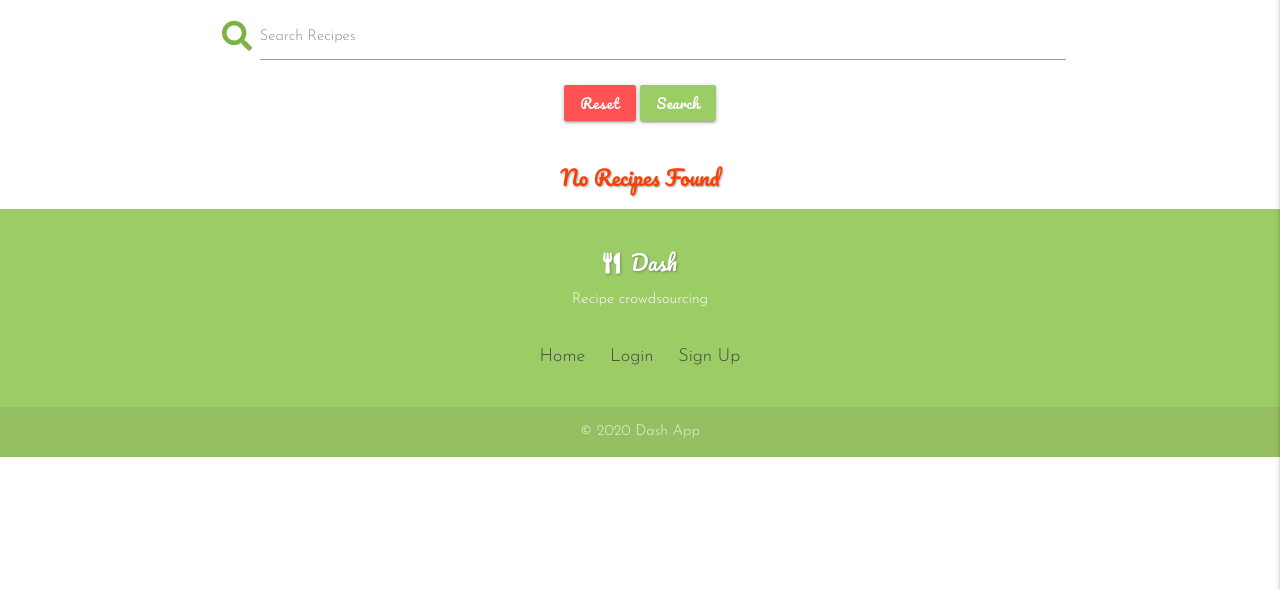
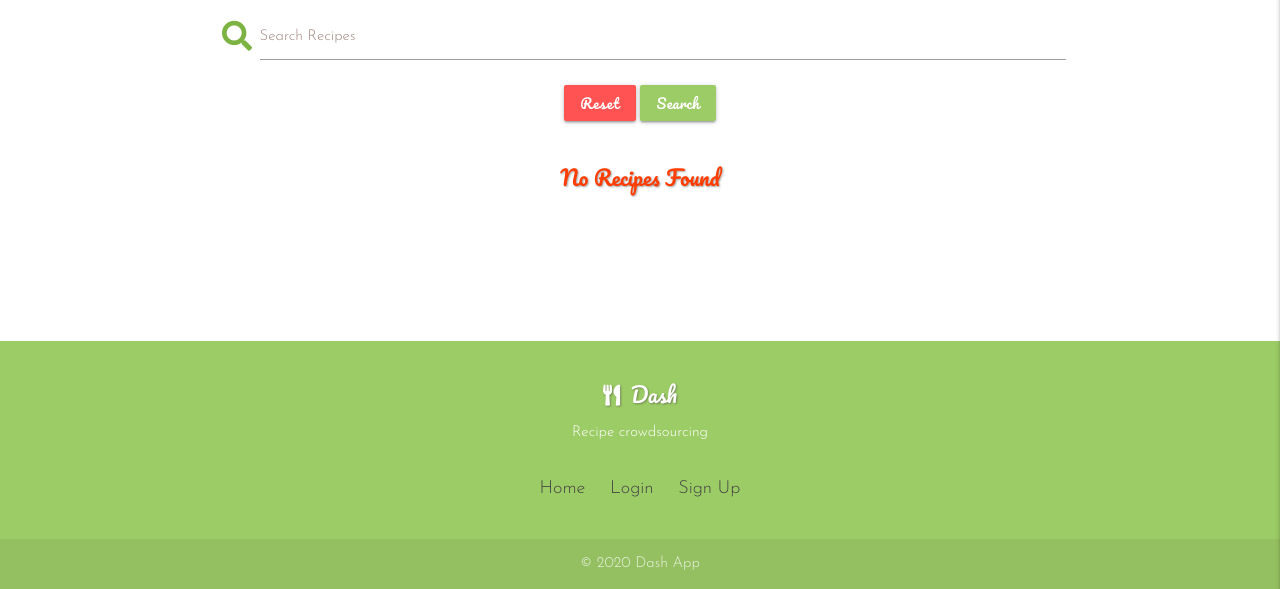
Before and after one commit to alissatroiano/Dash, a Flask app: page / in a window 1280 px wide. Shown: the part 211-800 px from the top of the page. Run offline with Flask 2, Linux system fonts and the light colour scheme; data that the repository does not hold is empty; some libraries are stand-ins or nearby versions.

Commit message:
Repair footer styles

```diff
--- a/static/css/style.css
+++ b/static/css/style.css
@@ -246,8 +246,8 @@ i.fas.fa-user-circle.light-green-text.text-shadow.center-align {
 }
 
 /*--------------------------------------- Footer */
-footer {
-    position: relative;
+footer, .page-footer {
+    position: absolute;
     left: 0;
     bottom: 0;
     width: 100%;
@@ -285,6 +285,7 @@ footer {
 
     footer {
         margin-top: 60px;
+        position: absolute;
     }
 
     body {
@@ -314,8 +315,9 @@ footer {
         overflow: hidden;
     }
 
-    footer {
+    .page-footer, footer {
         margin-top: 20px;
+        position: absolute;
     }
 
     body {
```
